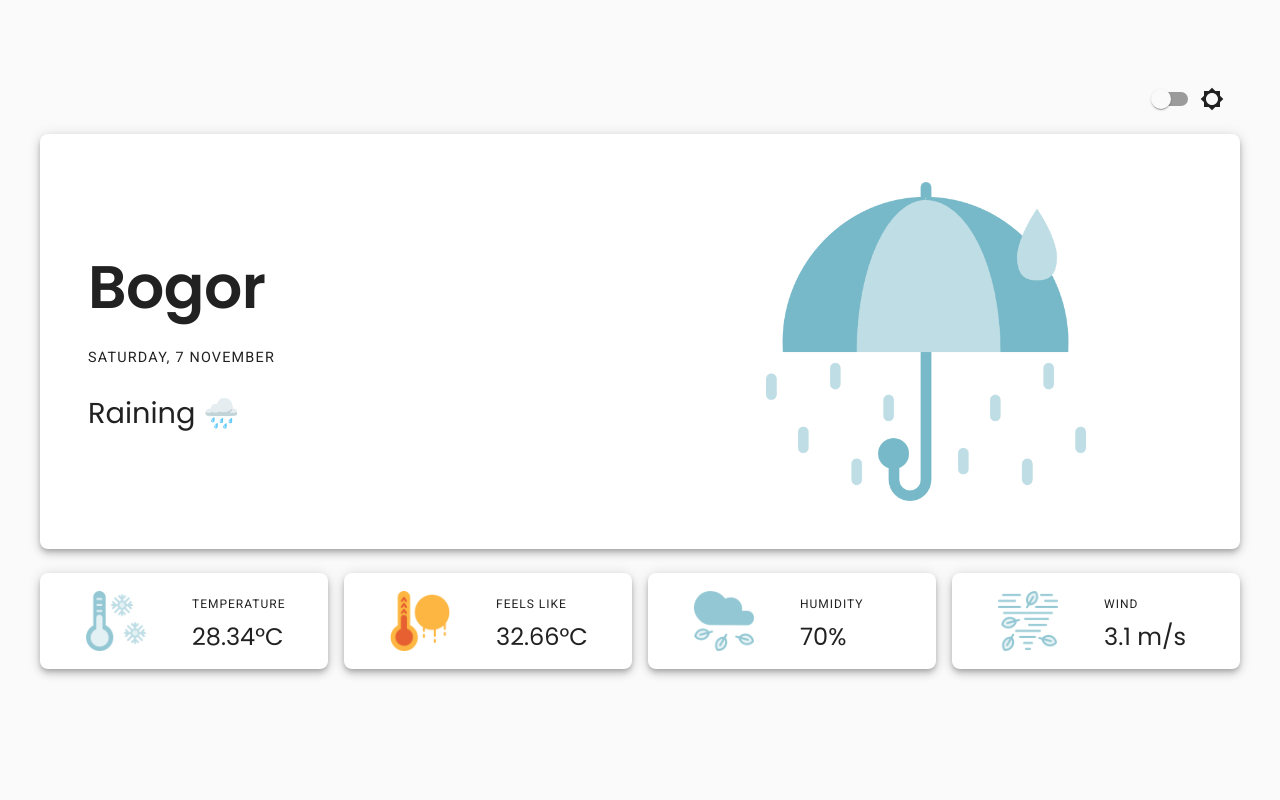
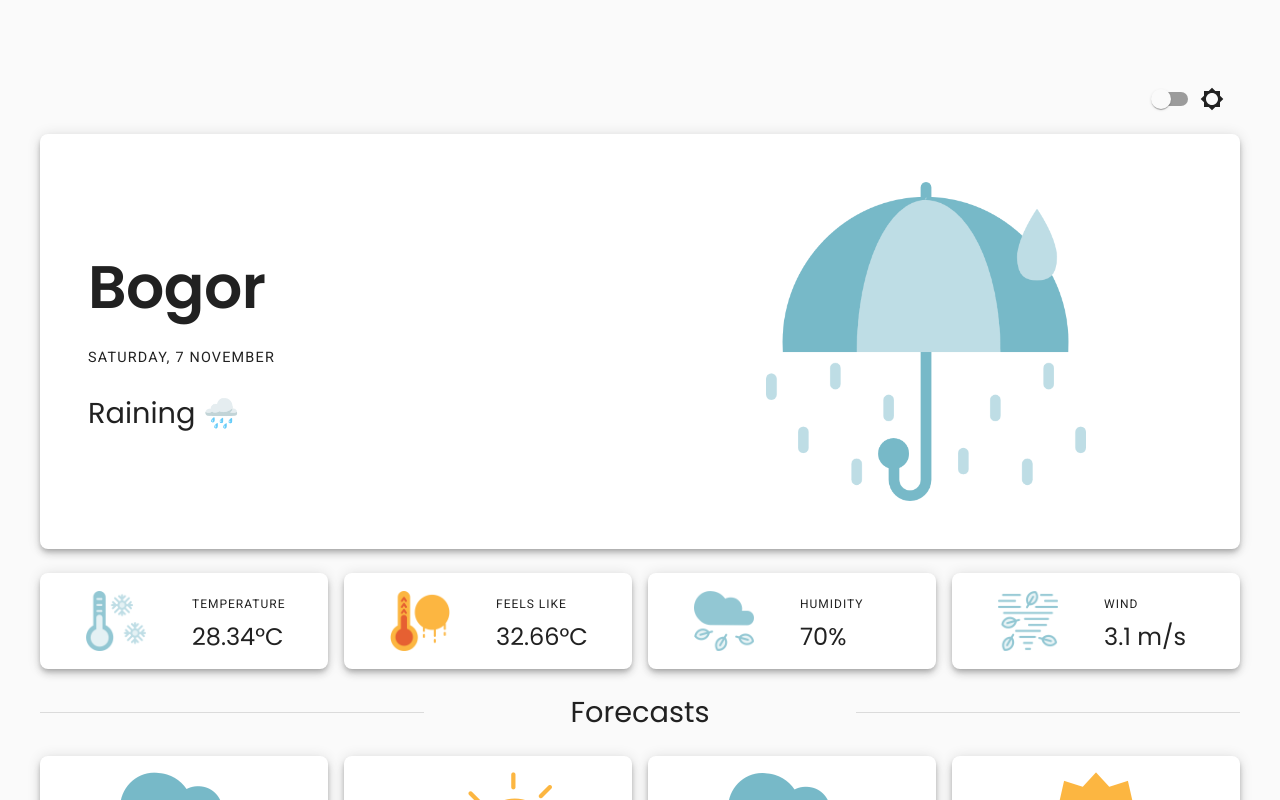
Before and after one commit to padulkemid/duca, a Next.js app: page / in a window 1280 px wide. Built offline with nearby package versions, Linux system fonts and the light colour scheme.

Commit message:
Added bottom panel.

```diff
--- a/pages/index.js
+++ b/pages/index.js
@@ -6,6 +6,7 @@ import SEO from '../components/seo';
 import Layout from '../components/layout';
 import Header from '../components/header';
 import Middle from '../components/middle';
+import Bottom from '../components/bottom';
 import ModeChange from '../components/mode_change';
 
 // TODO: change this
@@ -16,6 +17,7 @@ export default function Home({ changeMode }) {
       <SEO />
       <Header />
       <Middle />
+      <Bottom />
     </Layout>
   );
 }
```
